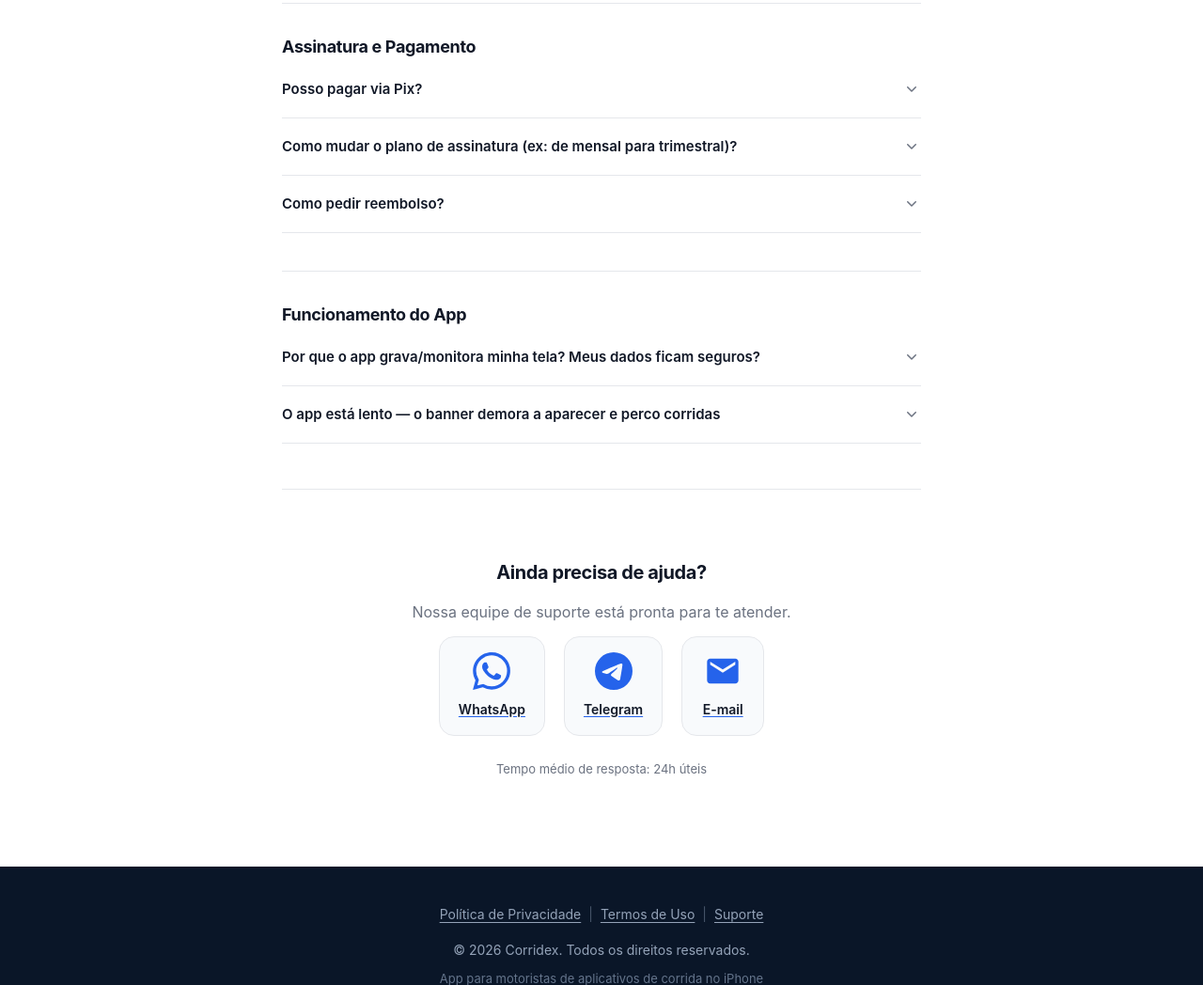
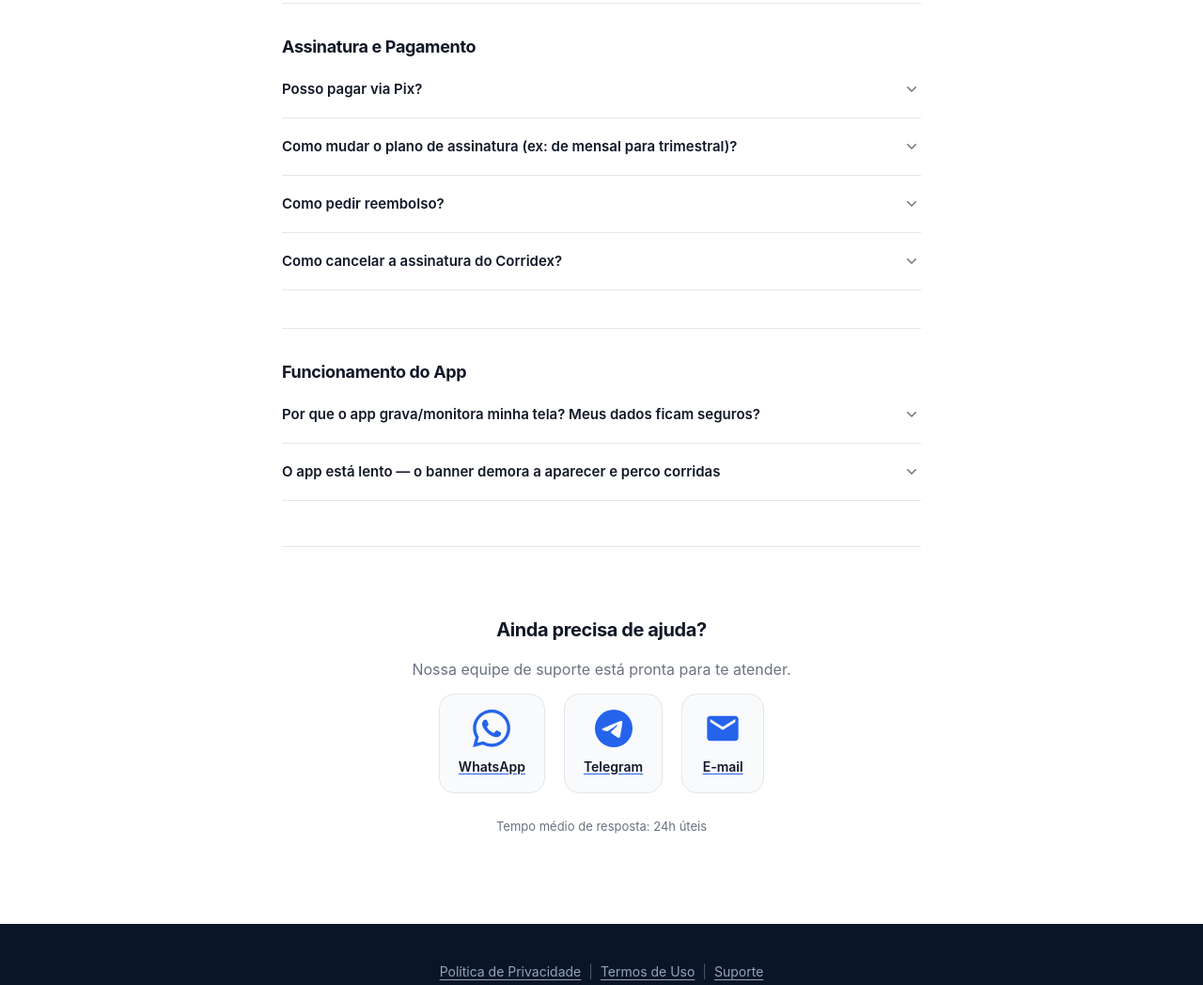
Before and after one commit to fernandakimiek/corridex-landing-page, a plain HTML site: page suporte.html in a window 1280 px wide. Shown: the part 1080-2128 px from the top of the page at 94% size. Drawn offline with Linux system fonts and the light colour scheme.

Commit message:
- Adicionado FAQ como cancelar o corridex

```diff
--- a/js/translations.js
+++ b/js/translations.js
@@ -141,6 +141,9 @@ window.CORRIDEX_TRANSLATIONS = {
     "faq.q11": "Como pedir reembolso?",
     "faq.a11":
       '<p>O reembolso é solicitado diretamente à Apple — o Corridex não tem acesso a dados financeiros para fazer estorno.</p><ol><li>Acesse <a href="https://reportaproblem.apple.com" target="_blank" rel="noopener noreferrer">reportaproblem.apple.com</a></li><li>Entre com seu iCloud</li><li>Escolha "Solicitar um reembolso" e selecione o Corridex</li></ol><p>Para evitar cobranças futuras, cancele também a renovação: <strong>Ajustes → [seu nome] → Assinaturas → Corridex → Cancelar Assinatura</strong></p>',
+    "faq.q14": "Como cancelar a assinatura do Corridex?",
+    "faq.a14":
+      "<ol><li>Acesse o app <strong>Ajustes</strong></li><li>Toque no seu nome/perfil localizado no topo da tela</li><li>Selecione a opção <strong>Assinaturas</strong>. Uma lista com todas as suas assinaturas ativas e inativas será exibida</li><li>Localize e toque em <strong>Corridex</strong> para cancelar</li><li>Role até o final da tela e toque em <strong>Cancelar Assinatura</strong>. Confirme a ação</li></ol>",
     "faq.q12":
       "Por que o app grava/monitora minha tela? Meus dados ficam seguros?",
     "faq.a12":
@@ -319,6 +322,9 @@ window.CORRIDEX_TRANSLATIONS = {
     "faq.q11": "How do I request a refund?",
     "faq.a11":
       '<p>Refunds are requested directly from Apple — Corridex has no access to financial data to process refunds.</p><ol><li>Go to <a href="https://reportaproblem.apple.com" target="_blank" rel="noopener noreferrer">reportaproblem.apple.com</a></li><li>Sign in with your iCloud</li><li>Choose "Request a refund" and select Corridex</li></ol><p>To avoid future charges, also cancel renewal: <strong>Settings → [your name] → Subscriptions → Corridex → Cancel Subscription</strong></p>',
+    "faq.q14": "How do I cancel my Corridex subscription?",
+    "faq.a14":
+      "<ol><li>Open the <strong>Settings</strong> app</li><li>Tap your name/profile at the top of the screen</li><li>Select <strong>Subscriptions</strong>. A list of all your active and inactive subscriptions will be displayed</li><li>Find and tap <strong>Corridex</strong> to cancel</li><li>Scroll to the bottom of the screen and tap <strong>Cancel Subscription</strong>. Confirm the action</li></ol>",
     "faq.q12": "Why does the app record/monitor my screen? Is my data safe?",
     "faq.a12":
       "<p>Corridex needs to \"look\" at the screen because it's the only way to read ride data on iPhone/iPad — Apple doesn't allow one app to access another app's internal data directly.</p><p><strong>Your data is 100% safe:</strong></p><ul><li>No images or video are saved or sent to the internet or any server</li><li>All processing happens on your device's own chip</li><li>The app works even without internet — try turning off Wi-Fi and mobile data</li></ul>",
@@ -501,6 +507,9 @@ window.CORRIDEX_TRANSLATIONS = {
     "faq.q11": "¿Cómo pedir reembolso?",
     "faq.a11":
       '<p>El reembolso se solicita directamente a Apple — Corridex no tiene acceso a datos financieros para hacer reembolsos.</p><ol><li>Accede a <a href="https://reportaproblem.apple.com" target="_blank" rel="noopener noreferrer">reportaproblem.apple.com</a></li><li>Inicia sesión con tu iCloud</li><li>Elige "Solicitar un reembolso" y selecciona Corridex</li></ol><p>Para evitar cobros futuros, cancela también la renovación: <strong>Ajustes → [tu nombre] → Suscripciones → Corridex → Cancelar Suscripción</strong></p>',
+    "faq.q14": "¿Cómo cancelar la suscripción de Corridex?",
+    "faq.a14":
+      "<ol><li>Abre la app <strong>Ajustes</strong></li><li>Toca tu nombre/perfil en la parte superior de la pantalla</li><li>Selecciona <strong>Suscripciones</strong>. Se mostrará una lista con todas tus suscripciones activas e inactivas</li><li>Localiza y toca <strong>Corridex</strong> para cancelar</li><li>Desplázate hasta el final de la pantalla y toca <strong>Cancelar Suscripción</strong>. Confirma la acción</li></ol>",
     "faq.q12":
       "¿Por qué la app graba/monitorea mi pantalla? ¿Mis datos están seguros?",
     "faq.a12":
--- a/suporte.html
+++ b/suporte.html
@@ -415,6 +415,26 @@
               </button>
               <div class="faq-answer" data-i18n-html="faq.a11"></div>
             </div>
+            <div class="faq-item">
+              <button type="button" class="faq-question" aria-expanded="false">
+                <span data-i18n="faq.q14"
+                  >Como cancelar a assinatura do Corridex?</span
+                >
+                <svg
+                  class="faq-chevron"
+                  viewBox="0 0 20 20"
+                  fill="currentColor"
+                  aria-hidden="true"
+                >
+                  <path
+                    fill-rule="evenodd"
+                    d="M5.23 7.21a.75.75 0 011.06.02L10 10.94l3.71-3.71a.75.75 0 111.06 1.06l-4.24 4.25a.75.75 0 01-1.06 0L5.21 8.29a.75.75 0 01.02-1.08z"
+                    clip-rule="evenodd"
+                  />
+                </svg>
+              </button>
+              <div class="faq-answer" data-i18n-html="faq.a14"></div>
+            </div>
           </div>
 
           <h3 class="faq-category-title" data-i18n="faq.cat.app">
```
